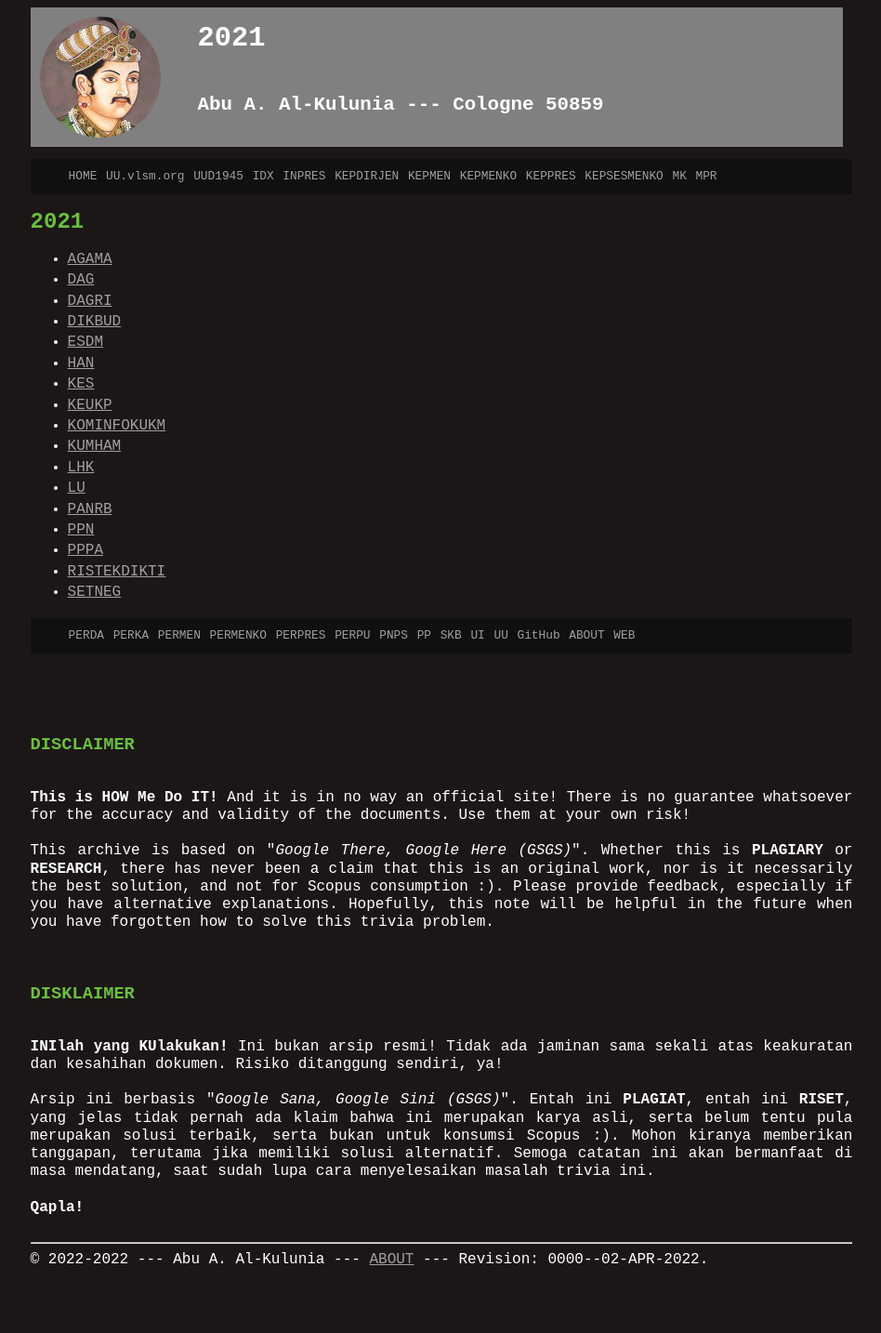
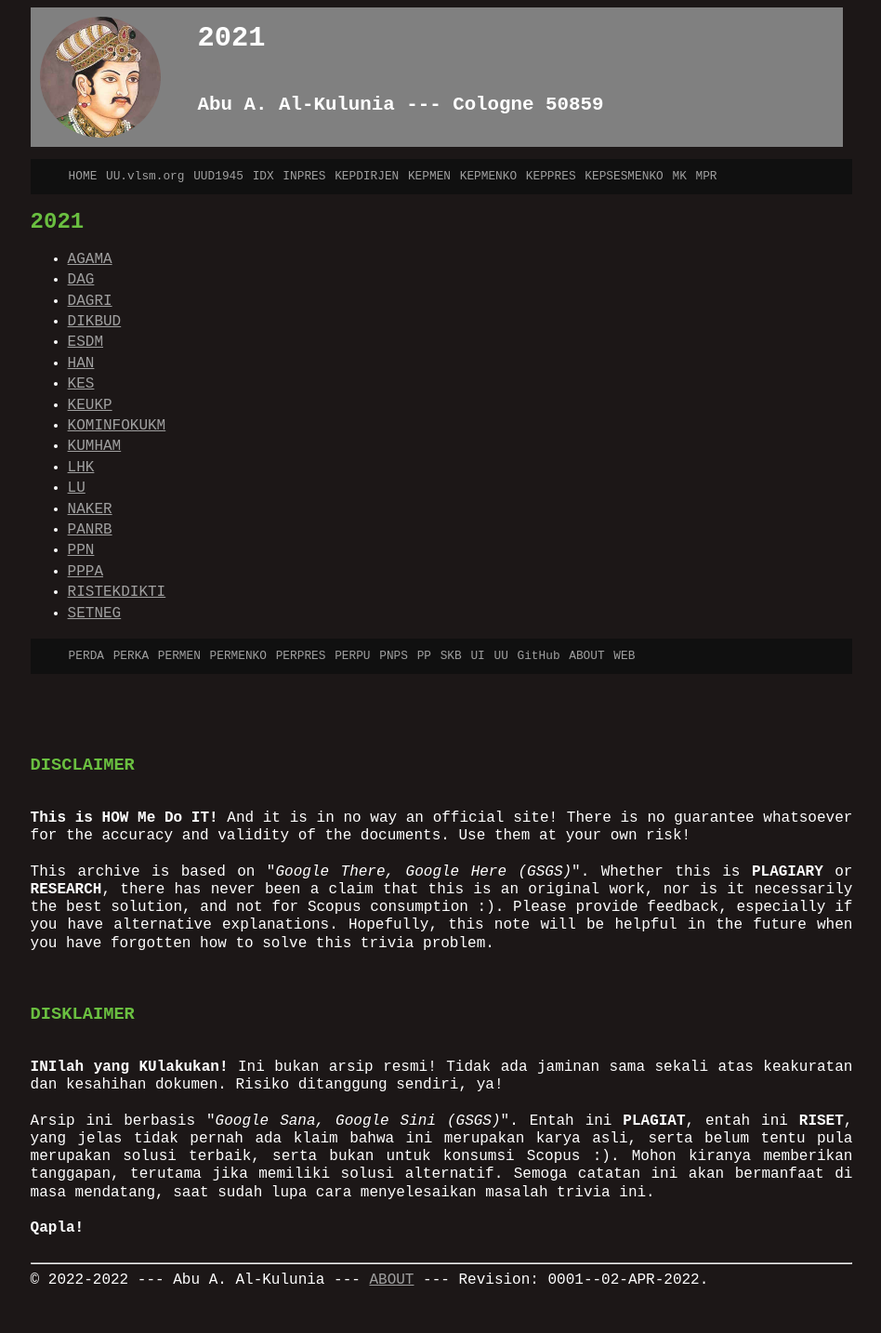
Before and after one commit to UUPPRI/template, a Jekyll site: the page built from PERMEN/index.md, in a window 1280 px wide. Shown: the whole page at 93% size, without its empty margins (165-1113 px from the left). Built offline with Jekyll 4.4.1, drawn with Linux system fonts in a browser that asks for light colours; our own code applies the rules of GitHub Pages for plain Markdown files; before the commit the page ends 1412 px from its top, so only the background shows below that.

Commit message:
new file:   PERMEN/NAKER/index.md

```diff
--- a/PERMEN/index.md
+++ b/PERMEN/index.md
@@ -14,6 +14,7 @@ layout: "layout"
 * [KUMHAM](KUMHAM/)
 * [LHK](LHK/)
 * [LU](LU/)
+* [NAKER](NAKER/)
 * [PANRB](PANRB/)
 * [PPN](PPN/)
 * [PPPA](PPPA/)
--- a/_config.yml
+++ b/_config.yml
@@ -1,5 +1,5 @@
 title:       "Himpunan Peraturan NKRI XXXX"
-version:     "0000--02-APR-2022"
+version:     "0001--02-APR-2022"
 copyright:   "2022-2022"
 description: Himpunan Peraturan NKRI XXXX.
       This site is managed by VauLSMorg (vlsm.org) since XXXX.
```
Also changed, not shown: 00-README-ls-alR.md (+3 -0 lines), PERMEN/NAKER/index.md (added, +4 -0 lines).
